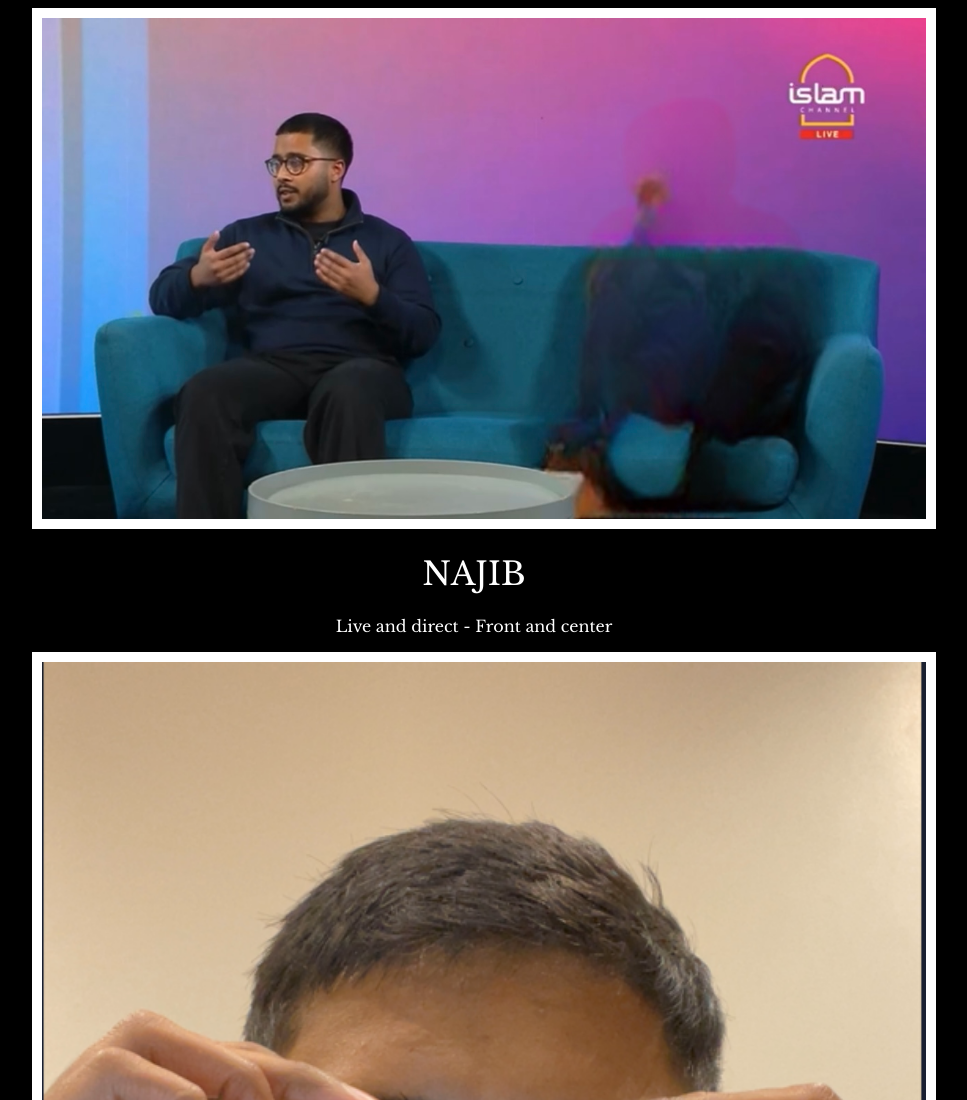
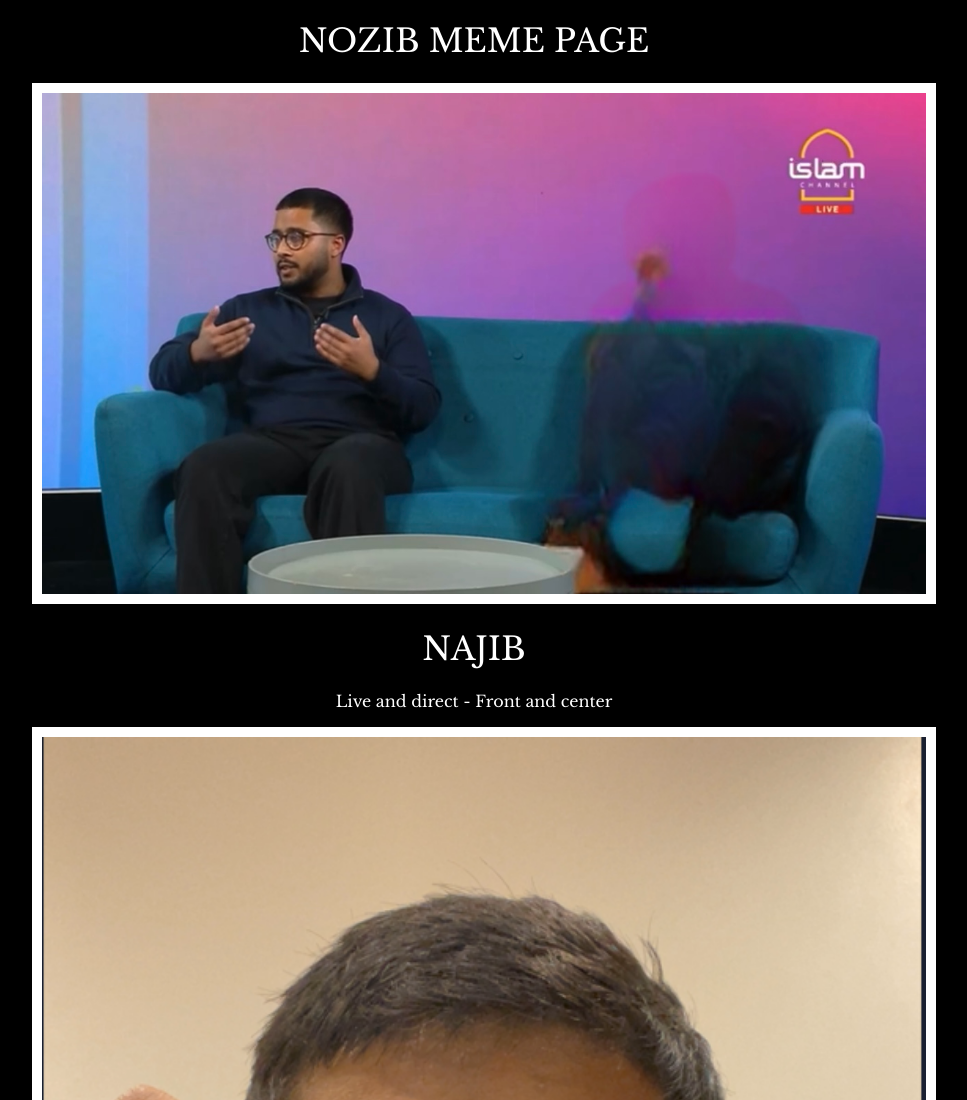
Before and after one commit to Fahim-c/najib, a plain HTML site: page index.html in a window 1280 px wide. Shown: the top 1100 px of the page, without its empty margins (166-1133 px from the left). Drawn offline with nearby package versions, Linux system fonts and the light colour scheme.

Commit message:
Update index.html

```diff
--- a/index.html
+++ b/index.html
@@ -12,7 +12,7 @@
 
 </head>
 <body>
-
+    <h1 class="title">Nozib Meme page</h1>
     <div>
         <img src="./assets/images/IMG_5627.jpg"" alt="Najib sitting on a sofa">
         <h1>Najib</h1>
```
